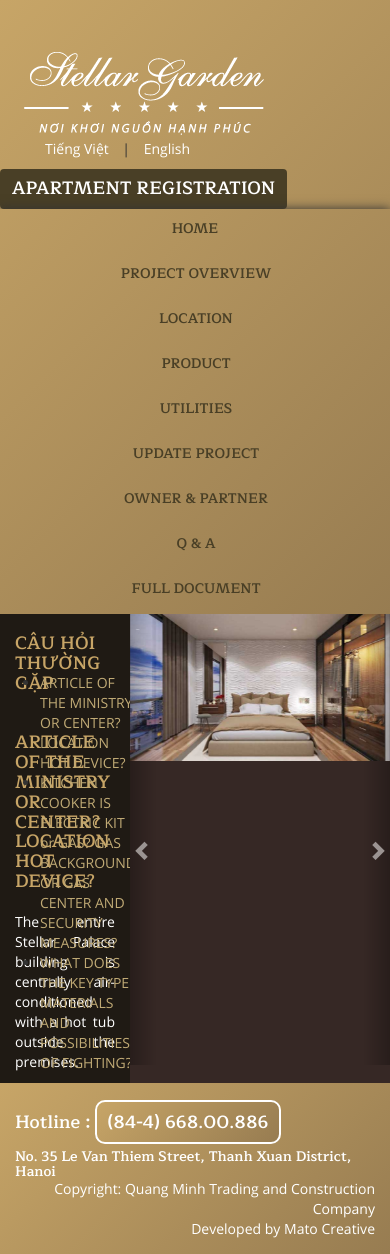
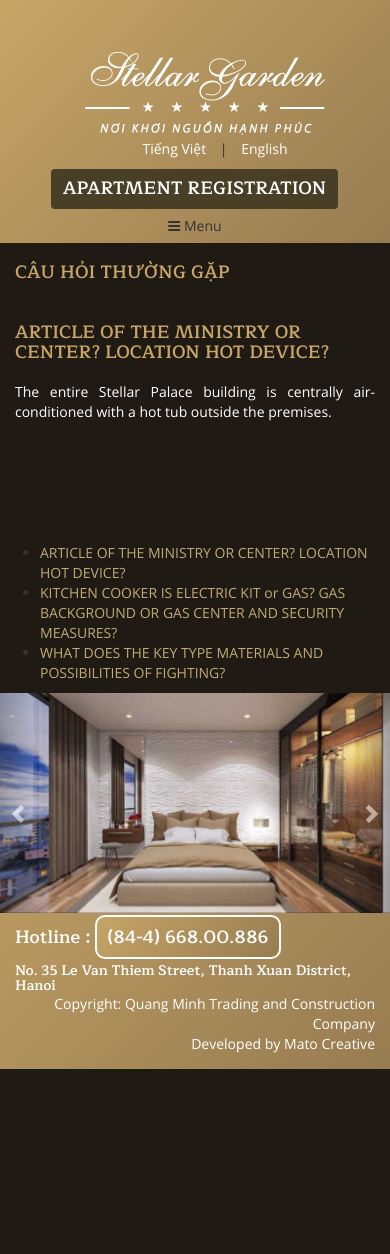
Before and after one commit to vinhan16sep/stellar, a CodeIgniter app: page /stellar/index.php/faq/index in a window 390 px wide; the page is wider, and only the part inside the window is pictured. After the commit the page ends 1069 px from the top of that part, so only its background shows below. Run offline with CodeIgniter, Linux system fonts and the light colour scheme; data comes from the database, SQL or seed files in the repository; some libraries are stand-ins or nearby versions; some web fonts are replaced.

Commit message:
rebuild mobile version

```diff
--- a/application/views/download.php
+++ b/application/views/download.php
@@ -1,6 +1,7 @@
+<div class="container_body">
     <div class="container-fluid">
       <!-- InstanceBeginEditable name="content" -->
-  <div class="col-lg-4 col-md-4 col-sm-4 col-xs-4 content_left download">
+      <div class="col-md-4 col-sm-4 col-xs-12 content_left download">
           <h4 class="title highlight"><?php echo $this->lang->line('download_title'); ?></h4>
           <div class="text fadeinUp">
             <p class="paragraph">Brochure</p>
@@ -19,7 +20,7 @@
                   </table>     -->
         </div>
       </div>
-  <div class="col-lg-8 col-md-8 col-sm-8 col-xs-8 reset_padding video">
+      <div class="col-md-8 col-sm-8 col-xs-12 content_right video">
         <div id="carousel-example-generic" class="carousel slide" data-ride="carousel">
             <!-- Wrapper for slides -->
             <div class="carousel-inner" role="listbox">
@@ -49,3 +50,4 @@
       </div>
     <!-- InstanceEndEditable -->
       </div>
+</div>
--- a/application/views/faq.php
+++ b/application/views/faq.php
@@ -1,6 +1,7 @@
+<div class="container_body">
 <div class="container-fluid">
     <!-- InstanceBeginEditable name="content" -->
-    <div class="col-lg-4 col-md-4 col-sm-4 col-xs-4 content_left progress_part">
+    <div class="col-md-4 col-sm-4 col-xs-12 content_left progress_part">
         <h4 class="title">Câu hỏi thường gặp</h4>
         <div class="text fadeinUp">
             <div class="text process-content">
@@ -36,7 +37,7 @@
             </ul>
         </div>
     </div>
-    <div class="col-lg-8 col-md-8 col-sm-8 col-xs-8 reset_padding">
+    <div class="col-md-8 col-sm-8 col-xs-12 content_right">
       <div id="carousel-example-generic" class="carousel slide" data-ride="carousel">
 
 
@@ -64,8 +65,3 @@
 <!-- InstanceEndEditable -->
     </div>
 </div>
-<style>
-.container_body{
-  height:490px;
-}
-</style>
--- a/application/views/templates/public_parts/master_footer_view.php
+++ b/application/views/templates/public_parts/master_footer_view.php
@@ -154,6 +154,7 @@
 
 <script type="text/javascript" src="http://ajax.googleapis.com/ajax/libs/jquery/1.9.1/jquery.min.js"></script>
 <script src="<?php echo site_url('assets/public/bootstrap-3.3.4-dist/js/bootstrap.js'); ?>"></script>
+<script src="<?php echo site_url('assets/public/responsive_nav.js'); ?>"></script>
 <script src="<?php echo site_url('assets/public/script.js'); ?>"></script>
 <script>
     $('.pocess-title').click(function() {
--- a/application/views/templates/public_parts/master_header_view.php
+++ b/application/views/templates/public_parts/master_header_view.php
@@ -13,6 +13,7 @@ $action = isset($action[0]) ? $action[0] : '';
     <html><!-- InstanceBegin template="/Templates/temp.dwt" codeOutsideHTMLIsLocked="false" -->
     <head>
     <meta charset="utf-8">
+    <meta name="viewport" content="width=device-width, initial-scale=1">
     <title>Stellar Garden</title>
     <!-- <meta name="viewport" content="width=device-width, initial-scale=1"> -->
     <!-- <META HTTP-EQUIV="CACHE-CONTROL" CONTENT="NO-CACHE"> -->
@@ -47,40 +48,43 @@ $action = isset($action[0]) ? $action[0] : '';
                     </div>
                 </div>
                 <div class="main_nav col-md-12 col-sm-12 col-xs-12">
-                    <ul class="nav nav-pills nav-justified">
-                        <li class="nav_li <?php echo ($action == 'homepage') ?  'nav_active' : ''; ?>">
+                    <button class="mobile_nav_btn hidden-lg">
+                        <i class="fa fa-bars" aria-hidden="true"></i> <span>Menu</span>
+                    </button>
+                    <ul class="nav">
+                        <li class="sub_nav <?php echo ($action == 'homepage') ?  'nav_active' : ''; ?>">
                             <a href="<?php echo site_url('homepage'); ?>"><?php echo $this->lang->line('home'); ?></a>
                         </li>
-                        <li class="nav_li <?php echo ($action == 'overview') ?  'nav_active' : ''; ?>">
+                        <li class="sub_nav <?php echo ($action == 'overview') ?  'nav_active' : ''; ?>">
                             <a href="<?php echo site_url('overview'); ?>"><?php echo $this->lang->line('Project_Overview'); ?></a>
                         </li>
-                        <li class="nav_li <?php echo ($action == 'location') ? 'nav_active' : ''; ?>">
+                        <li class="sub_nav <?php echo ($action == 'location') ? 'nav_active' : ''; ?>">
                             <a href="<?php echo site_url('location'); ?>"><?php echo $this->lang->line('Location'); ?></a>
                         </li>
-                        <li class="nav_li <?php echo ($action == 'proresident' || $action == 'promall') ?  'nav_active' : ''; ?>">
-                            <a href="#" class="disabled"><?php echo $this->lang->line('Product'); ?></a>
+                        <li class="sub_nav <?php echo ($action == 'proresident' || $action == 'promall') ?  'nav_active' : ''; ?>">
+                            <a href="#" class="disabled"><?php echo $this->lang->line('Product'); ?> <span class="badge">2</span> </a>
                             <ul class="list-unstyled">
                                 <li><a href="<?php echo site_url('proresident'); ?>"><?php echo $this->lang->line('Apartment'); ?></a></li>
                                 <li><a href="<?php echo site_url('promall'); ?>"><?php echo $this->lang->line('Trade_Center'); ?></a></li>
                             </ul>
                         </li>
-                        <li class="nav_li <?php echo ($action == 'utilities') ?  'nav_active' : ''; ?>">
+                        <li class="sub_nav <?php echo ($action == 'utilities') ?  'nav_active' : ''; ?>">
                             <a href="<?php echo site_url('utilities'); ?>"><?php echo $this->lang->line('Utilities'); ?></a>
                         </li>
-                        <li class="nav_li <?php echo ($action == 'progress') ?  'nav_active' : ''; ?>">
+                        <li class="sub_nav <?php echo ($action == 'progress') ?  'nav_active' : ''; ?>">
                             <a href="<?php echo site_url('progress'); ?>"><?php echo $this->lang->line('Update_Project'); ?></a>
                         </li>
-                        <li class="nav_li <?php echo ($action == 'investers' || $action == 'partners') ? 'nav_active' : ''; ?>">
-                            <a href="#" class="disabled"><?php echo $this->lang->line('Owner_Partner'); ?></a>
+                        <li class="sub_nav <?php echo ($action == 'investers' || $action == 'partners') ? 'nav_active' : ''; ?>">
+                            <a href="#" class="disabled"><?php echo $this->lang->line('Owner_Partner'); ?> <span class="badge">2</span></a>
                             <ul class="list-unstyled">
                                 <li><a href="<?php echo site_url('investers'); ?>"><?php echo $this->lang->line('Owner'); ?></a></li>
                                 <li><a href="<?php echo site_url('partners'); ?>"><?php echo $this->lang->line('Partner'); ?></a></li>
                             </ul>
                         </li>
-                        <li class="nav_li <?php echo ($action == 'faq') ?  'nav_active' : ''; ?>">
+                        <li class="sub_nav <?php echo ($action == 'faq') ?  'nav_active' : ''; ?>">
                             <a href="<?php echo site_url('faq'); ?>"><?php echo $this->lang->line('qa'); ?></a>
                         </li>
-                        <li class="nav_li <?php echo ($action == 'download') ?  'nav_active' : ''; ?>">
+                        <li class="sub_nav <?php echo ($action == 'download') ?  'nav_active' : ''; ?>">
                             <a href="<?php echo site_url('download'); ?>"><?php echo $this->lang->line('download'); ?></a>
                         </li>
                     </ul>
--- /dev/null
+++ b/assets/public/responsive_nav.js
@@ -0,0 +1,22 @@
+$(document).ready(function() {
+    "use strict";
+
+    var n = $(window).width();
+    if (n <= 970){
+        $('ul.nav').hide();
+    }
+
+    var nav_check = 1;
+    $('.main_nav button.mobile_nav_btn').click(function(){
+        if (nav_check === 1){
+            $('ul.nav').slideDown();
+            $('.main_nav button.mobile_nav_btn i').removeClass('fa-bars').addClass('fa-close');
+            nav_check = 0;
+        } else {
+            $('ul.nav').slideUp();
+            $('.main_nav button.mobile_nav_btn i').removeClass('fa-close').addClass('fa-bars');
+            nav_check = 1;
+        }
+    });
+
+});
--- a/assets/public/style.css
+++ b/assets/public/style.css
@@ -70,21 +70,30 @@ h1, h2, h3, h4, h5, .nav, .register button{
 	margin-left:20px;
 }
 
-.right ul{
+.container_head .right ul{
 	list-style:none;
 }
 
-.right ul li{
+.container_head .right ul li{
 	display:inline;
 	padding:0 5px;
 }
 
-.right ul li a{
+.container_head .right ul li a{
 	color:#fff;
 }
 
-.right button{
+.container_head .right button{
 	text-transform:uppercase;
+}
+
+/* HEADER WITH RESPONSIVE */
+
+@media (max-width: 970px) {
+	.container_head .left,
+	.container_head .right{
+		text-align: center;
+	}
 }
 
 .container_body{
@@ -92,12 +101,73 @@ h1, h2, h3, h4, h5, .nav, .register button{
 	height:450px;
 }
 
-ul.nav{
-    box-shadow: 0px 0px 10px #333;
+/*
+==== CSS FOR RESPONSIVE MENU ====
+ */
+
+.main_nav button {
+	display: block;
+	width: 100%;
+	min-height: 20px;
+	padding: 7px 15px;
+
+	text-align: center;
+}
+
+.main_nav button,
+.main_nav button:focus{
+	background-color: transparent;
+	box-shadow: none;
+	border: none;
 }
 
 ul.nav > li{
+	display: inline-block;
 	position:relative;
+}
+
+ul.nav > li > a{
+	padding: 10px 7px;
+}
+
+ul.nav > li > ul{
+	position: absolute;
+	top: 100%;
+	left: 0;
+	z-index: 999;
+	display: none;
+}
+
+ul.nav > li:hover > ul{
+	display: block;
+}
+
+ul.nav > li > ul > li{
+
+}
+
+@media (max-width: 970px) {
+	ul.nav{
+
+	}
+
+	ul.nav > li{
+		display: block;
+	}
+
+	ul.nav > li > ul{
+		position: static;
+		display: list-item;
+		padding-left: 15px;
+	}
+}
+
+/*
+==== END OF RESPONSIVE MENU ====
+ */
+
+ul.nav{
+    box-shadow: 0px 0px 10px #333;
 }
 
 ul.nav > li > a{
@@ -170,6 +222,11 @@ ul.nav > li > ul > li > a{
 
 .container_body .container-fluid{
 	height: 100%;
+}
+
+.container_body .content_right{
+	padding-left: 0;
+	padding-right: 0;
 }
 
 /*
@@ -233,6 +301,20 @@ ul.nav > li > ul > li > a{
 .content_left, .content_right{
 	height:100%;
 	background-color: #1f1a14;
+}
+
+@media (max-width: 768px){
+	.content_right{
+		height: fit-content;
+	}
+
+	/*.container_body .container-fluid{*/
+		/*display: flex;*/
+		/*flex-direction: column;*/
+	/*}*/
+
+	/*.container_body .container-fluid .content_left{ order: 2;}*/
+	/*.container_body .container-fluid .content_right{ order: 1;}*/
 }
 
 .content_left{
@@ -316,7 +398,7 @@ ul.nav > li > ul > li > a{
 }
 
 .slide{
-	height:451px;
+	height:fit-content;
 	overflow:hidden;
 }
 
```
Also changed, not shown: other parts of assets/public/style.css (+15 -22 lines), application/views/investers.php (+3 -7 lines), application/views/location.php (+7 -2 lines), application/views/overview.php (+7 -2 lines), application/views/partners.php (+7 -8 lines), application/views/progress.php (+4 -8 lines), application/views/promall.php (+7 -3 lines), application/views/utilities.php (+3 -8 lines). Lines whose indentation alone changed are shown as unchanged.
